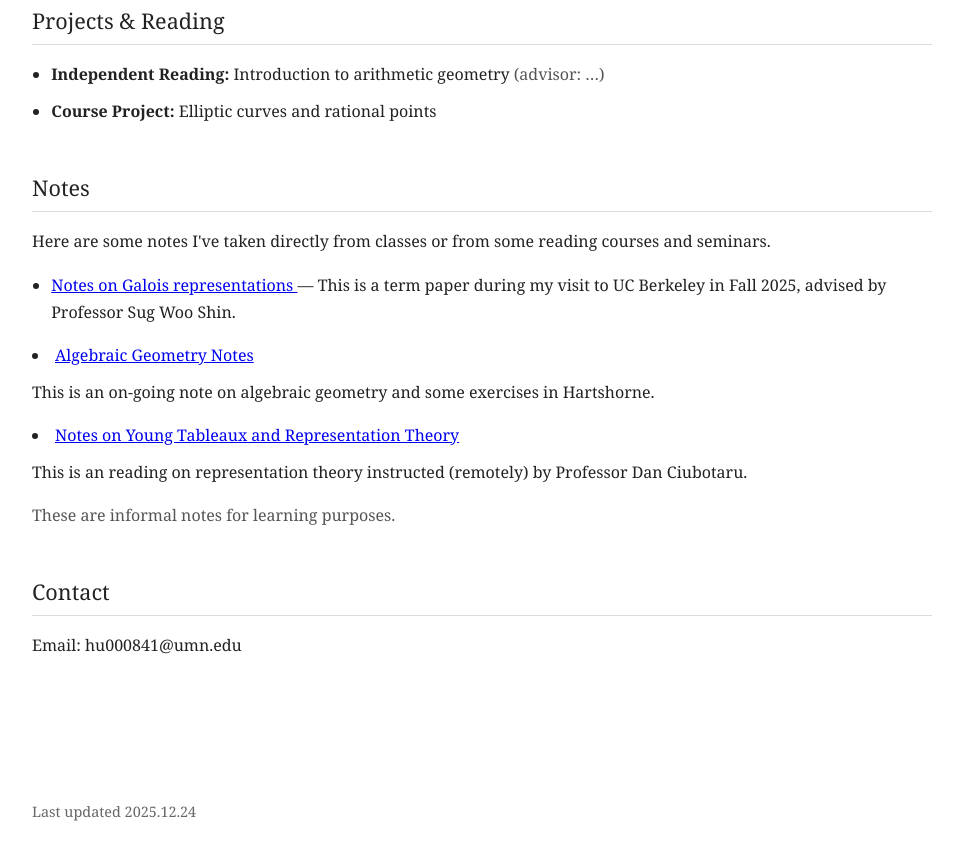
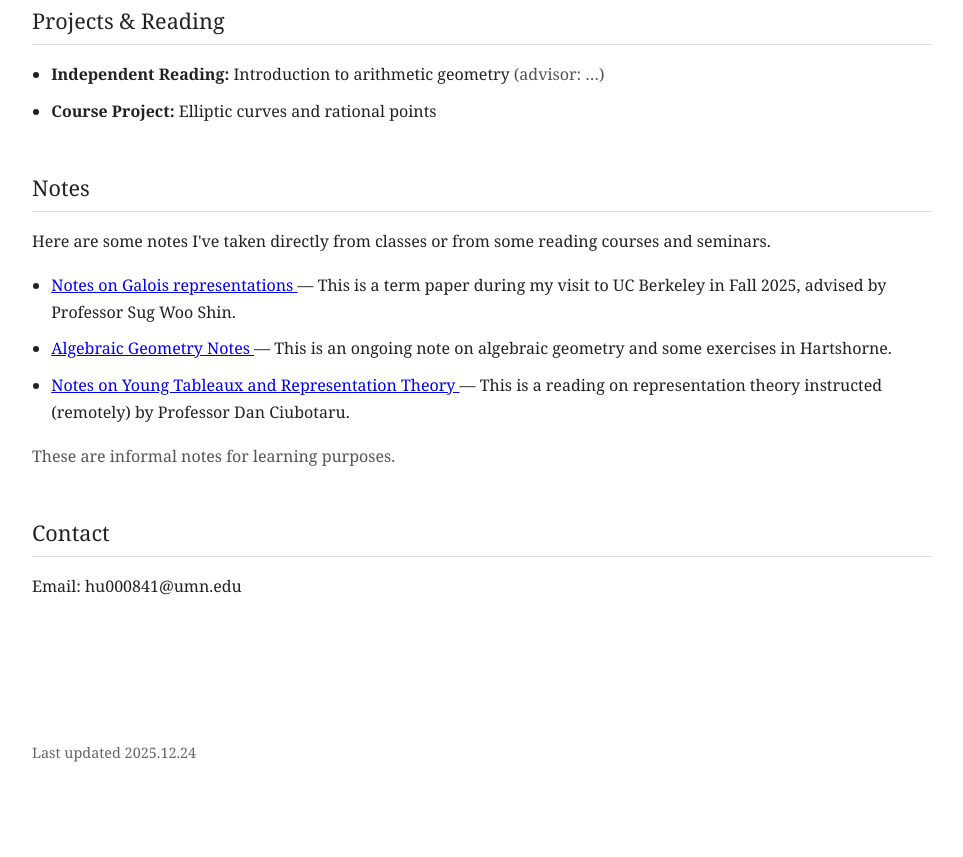
Before and after one commit to hu000841-math/yanghu.github.io, a plain HTML site: page index.html in a window 1280 px wide. Shown: the part 977-1834 px from the top of the page, without its empty margins (158-1121 px from the left). After the commit the page ends 1775 px from the top, so only its background shows below. Drawn offline with nearby package versions, Linux system fonts and the light colour scheme.

Commit message:
Update index.html

```diff
--- a/index.html
+++ b/index.html
@@ -158,14 +158,18 @@
       Notes on Galois representations
     </a> — This is a term paper during my visit to UC Berkeley in Fall 2025, advised by Professor Sug Woo Shin.
   </li>
-    <p>
-    </ul><li><a href="files/agnotes.pdf">Algebraic Geometry Notes </a></li> This is an on-going note on algebraic geometry and some exercises in
-   Hartshorne.
+  <li>
+    <a href="files/agnotes.pdf" target="_blank">
+      Algebraic Geometry Notes
+    </a> — This is an ongoing note on algebraic geometry and some exercises in Hartshorne.
+  </li>
+  <li>
+    <a href="files/youngtab.pdf" target="_blank">
+      Notes on Young Tableaux and Representation Theory
+    </a> — This is a reading on representation theory instructed (remotely) by Professor Dan Ciubotaru.
+  </li>
 </ul>
-    <p>
-    </ul><li><a href="files/youngtab.pdf">Notes on Young Tableaux and Representation
-    Theory</a></li> This is an reading on representation theory instructed (remotely) by Professor Dan Ciubotaru.
-    </ul>
+
     <p class="subtle">These are informal notes for learning purposes.</p>
   </section>
 
```
Lines whose indentation alone changed are shown as unchanged.
